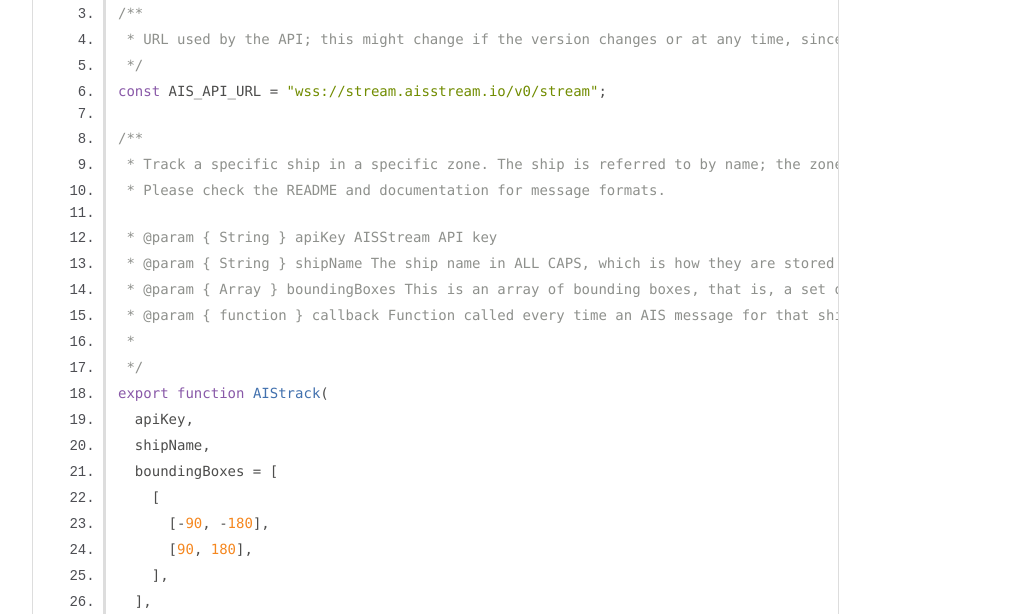
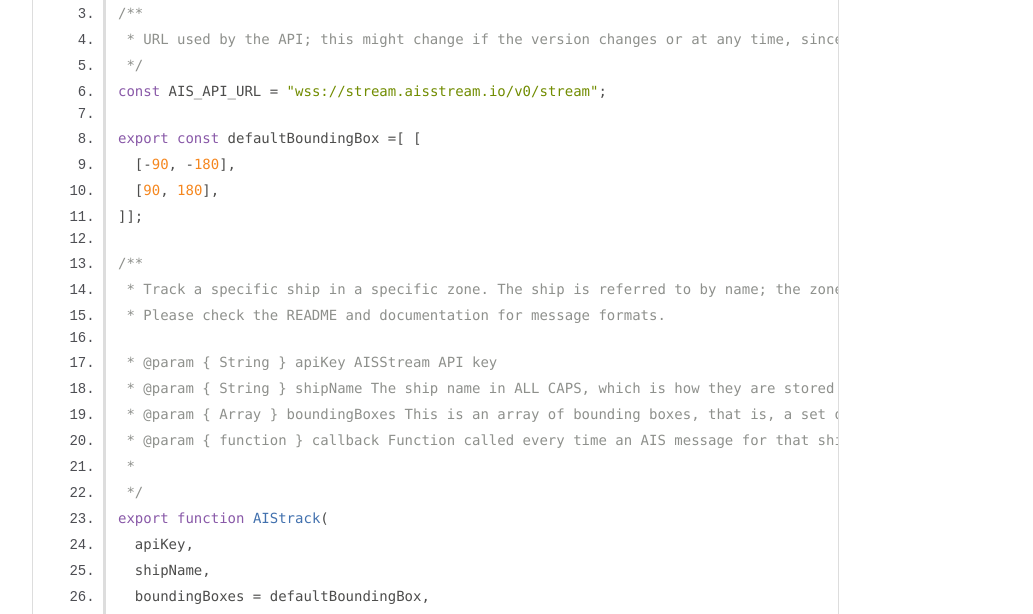
Before and after one commit to JJ/AISstreamer, a website: page docs/index.js.html in a window 1280 px wide. Shown: the part 186-800 px from the top of the page, without its empty margins (0-1033 px from the left). Drawn offline with Linux system fonts and the light colour scheme.

Commit message:
:robot: :memo:

```diff
--- a/docs/index.js.html
+++ b/docs/index.js.html
@@ -33,6 +33,11 @@
  */
 const AIS_API_URL = "wss://stream.aisstream.io/v0/stream";
 
+export const defaultBoundingBox =[ [
+  [-90, -180],
+  [90, 180],
+]];
+
 /**
  * Track a specific ship in a specific zone. The ship is referred to by name; the zone is by default a single bounding box.
  * Please check the README and documentation for message formats.
@@ -46,12 +51,7 @@ const AIS_API_URL = "wss://stream.aisstream.io/v0/stream";
 export function AIStrack(
   apiKey,
   shipName,
-  boundingBoxes = [
-    [
-      [-90, -180],
-      [90, 180],
-    ],
-  ],
+  boundingBoxes = defaultBoundingBox,
   callback = (message) => console.log(message)
 ) {
   const socket = new WebSocket(AIS_API_URL);
@@ -70,6 +70,7 @@ export function AIStrack(
 
   socket.addEventListener("message", (event) => {
     const aisMessage = JSON.parse(event.data);
+    console.log(aisMessage);
     const metadata = aisMessage["MetaData"];
     let thisShipName = metadata["ShipName"];
     thisShipName = thisShipName.trim();
@@ -94,7 +95,7 @@ export function AIStrack(
 <br class="clear">
 
 <footer>
-    Documentation generated by <a href="https://github.com/jsdoc/jsdoc">JSDoc 4.0.2</a> on Sat Oct 14 2023 10:46:25 GMT+0000 (Coordinated Universal Time)
+    Documentation generated by <a href="https://github.com/jsdoc/jsdoc">JSDoc 4.0.2</a> on Sat Oct 14 2023 16:27:36 GMT+0000 (Coordinated Universal Time)
 </footer>
 
 <script> prettyPrint(); </script>
```
Also changed, not shown: docs/global.html (+2 -2 lines), docs/index.html (+1 -1 lines).
